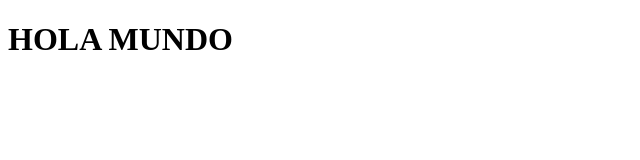
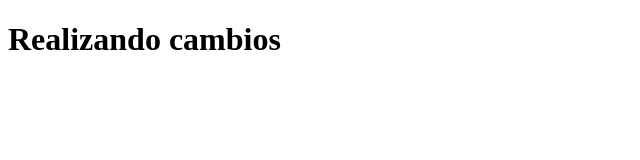
Before and after one commit to pelumsa/experimentos-lab01, a plain HTML site: page index.html in a window 1280 px wide. Shown: the whole page, without its empty margins (0-640 px from the left). Drawn offline with Linux system fonts and the light colour scheme.

Commit message:
segunda version

```diff
--- a/index.html
+++ b/index.html
@@ -4,6 +4,6 @@
         <title>GIT</title>
     </head>
     <body>
-        <h1>HOLA MUNDO</h1>
+        <h1>Realizando cambios</h1>
     </body>
 </html>
```
